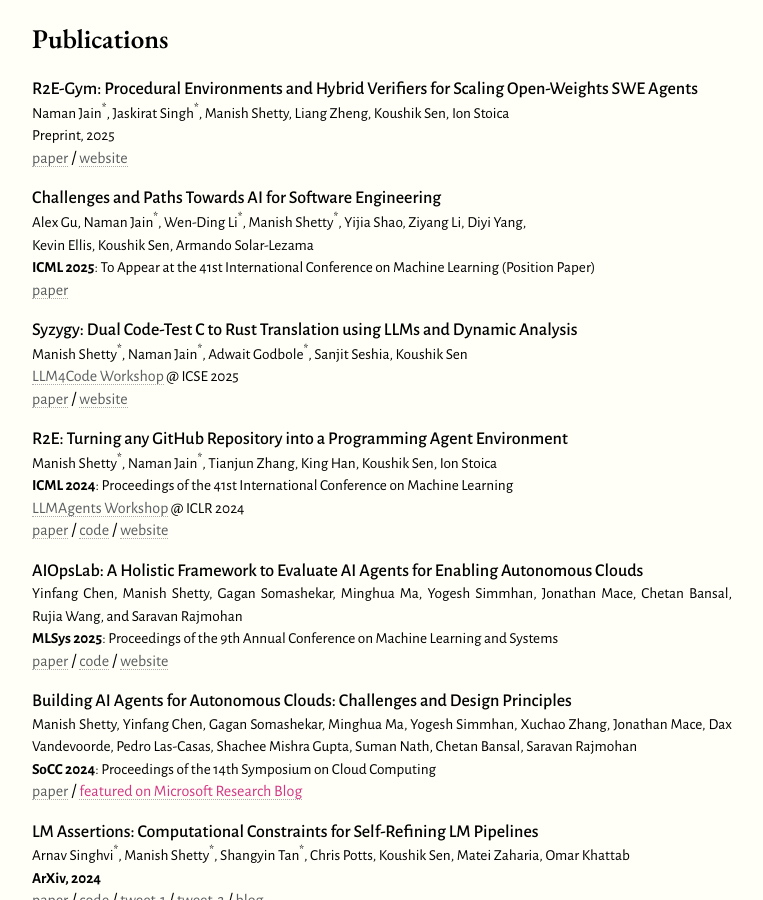
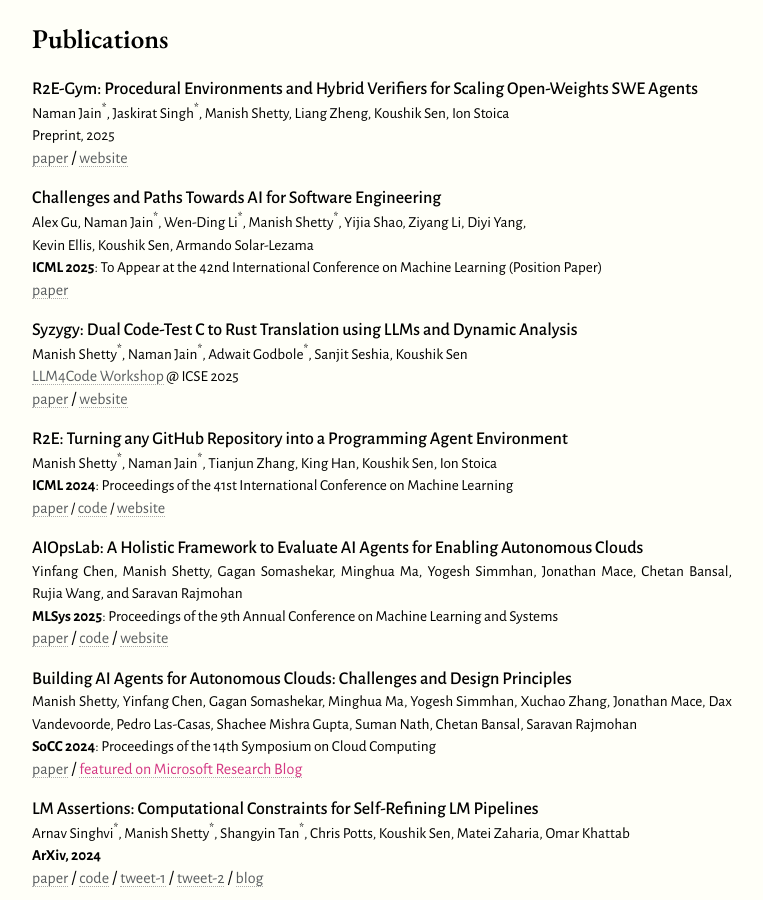
Before and after one commit to manishshettym/manishshettym.github.io, a Jekyll site: the page built from index.md, in a window 1280 px wide and 900 px high, scrolled down 633 px. Shown: the whole window, without its empty margins (258-1021 px from the left). Built offline with Jekyll 4.4.1, drawn with Linux system fonts in a browser that asks for light colours.

Commit message:
Update pubs.md

```diff
--- a/_includes/pubs.md
+++ b/_includes/pubs.md
@@ -10,7 +10,7 @@ Preprint, 2025 </span> <br>
 <span style="font-size:85%">
 Alex Gu, Naman Jain<sup>*</sup>, Wen-Ding Li<sup>*</sup>, Manish Shetty<sup>*</sup>, Yijia Shao, Ziyang Li, Diyi Yang, <br>
 Kevin Ellis, Koushik Sen, Armando Solar-Lezama<br>
-**ICML 2025**: To Appear at the 41st International Conference on Machine Learning (Position Paper)<br>
+**ICML 2025**: To Appear at the 42nd International Conference on Machine Learning (Position Paper)<br>
 <a href="https://tinyurl.com/ai4code">paper</a>
 
 
@@ -26,7 +26,7 @@ Sanjit Seshia, Koushik Sen<br>
 <span style="font-size:85%">
 Manish Shetty<sup>*</sup>, Naman Jain<sup>*</sup>, Tianjun Zhang, King Han, Koushik Sen, Ion Stoica<br>
 **ICML 2024**: Proceedings of the 41st International Conference on Machine Learning <br>
-[LLMAgents Workshop](https://llmagents.github.io/) @ ICLR 2024 </span> <br>
+<!-- [LLMAgents Workshop](https://llmagents.github.io/) @ ICLR 2024 </span> <br> /  -->
 <a href="https://r2e.dev/pdfs/paper.pdf">paper</a> /
 <a href="https://github.com/r2e-project/r2e">code</a> /
 <a href="https://r2e.dev/">website</a>
```
